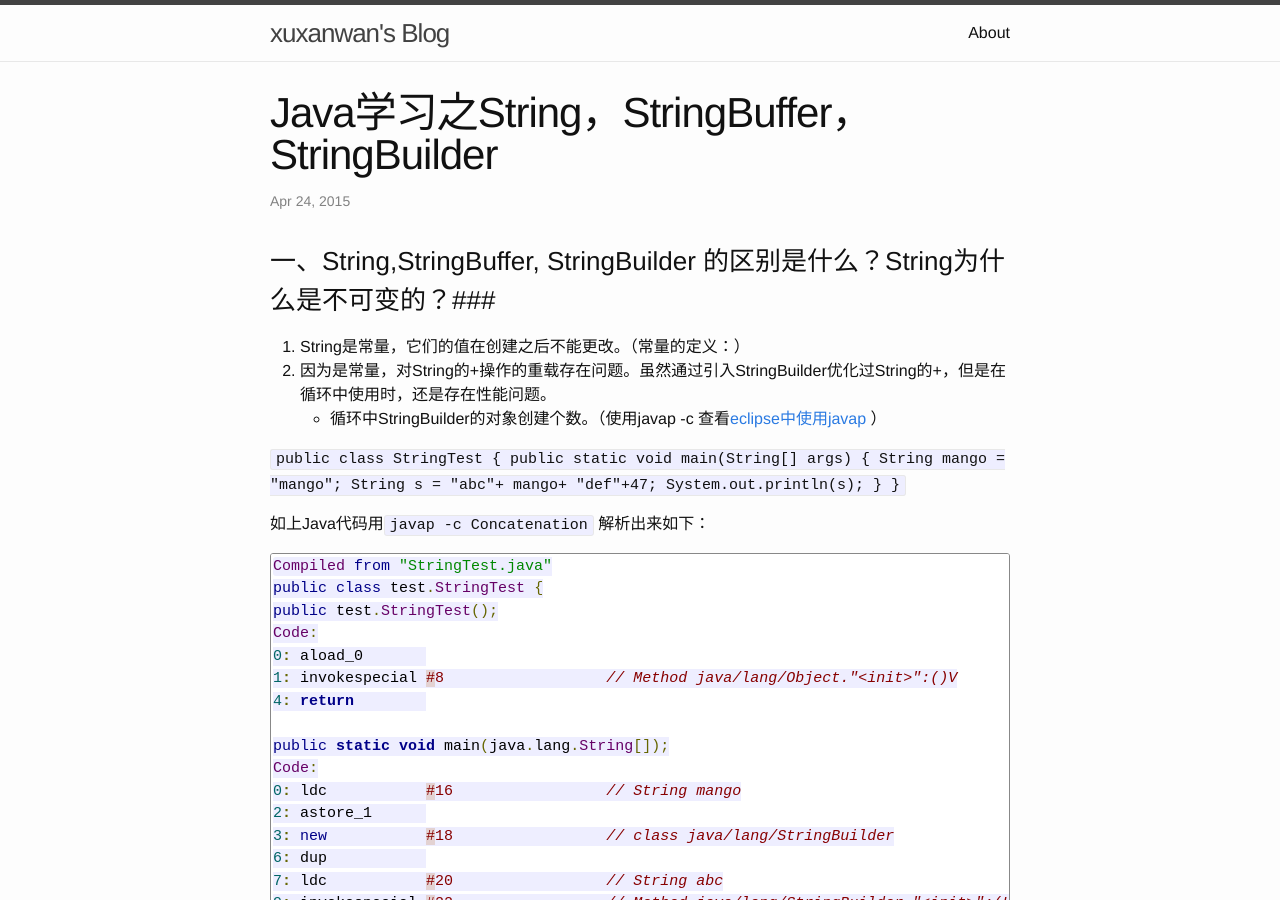
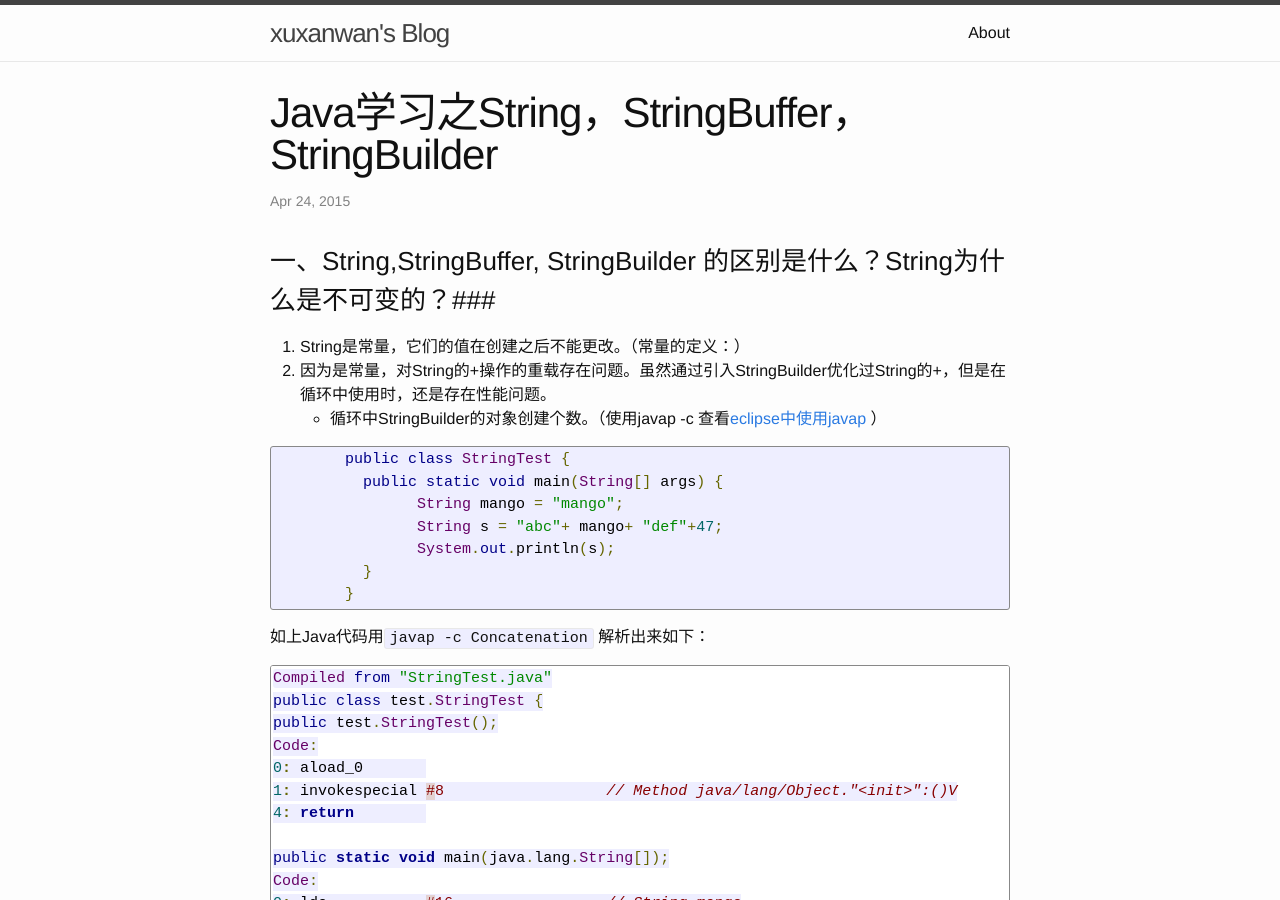
Before and after one commit to xuxanwan/myblog, a Jekyll site: the page built from _posts/2015-4-24-Java-String.md, in a window 1280 px wide and 900 px high. Built offline with Jekyll 4.4.1, drawn with Linux system fonts in a browser that asks for light colours.

```diff
--- a/_posts/2015-4-24-Java-String.md
+++ b/_posts/2015-4-24-Java-String.md
@@ -9,7 +9,7 @@
 2. 因为是常量，对String的+操作的重载存在问题。虽然通过引入StringBuilder优化过String的+，但是在循环中使用时，还是存在性能问题。
 * 循环中StringBuilder的对象创建个数。（使用javap -c 查看[eclipse中使用javap](http://stackoverflow.com/questions/7056987/how-to-use-javap-with-eclipse) ）
 
- ``
+<pre>
 	public class StringTest {
 	  public static void main(String[] args) {
 		String mango = "mango";
@@ -17,7 +17,7 @@
 		System.out.println(s);
 	  }
 	}
-``
+</pre>
 
 
 
```
